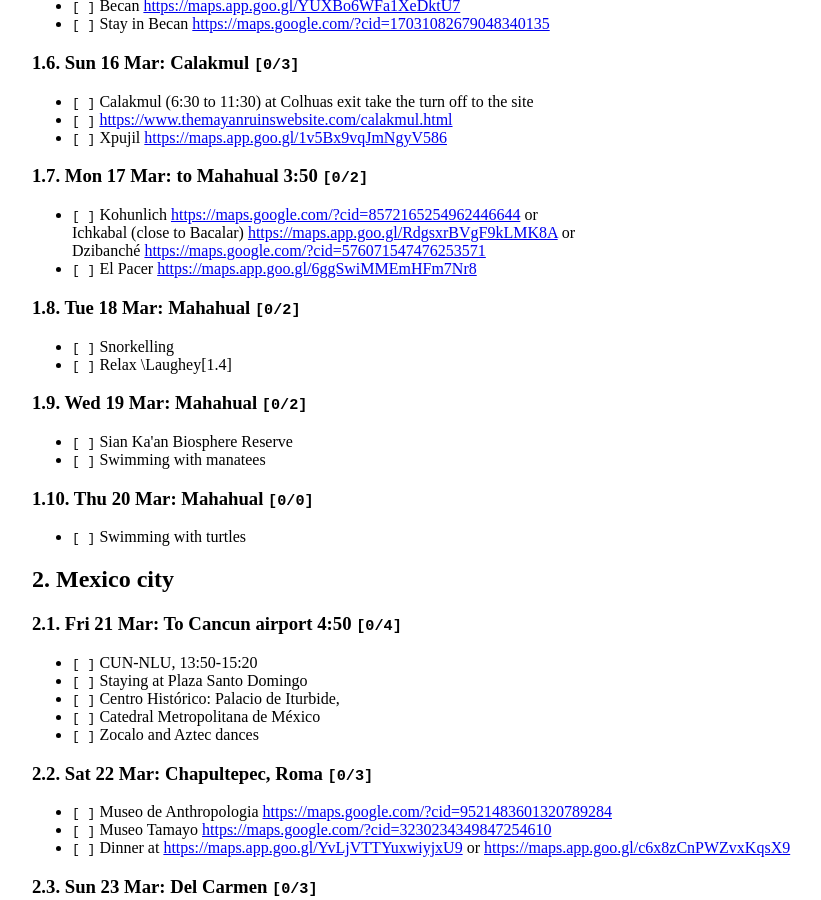
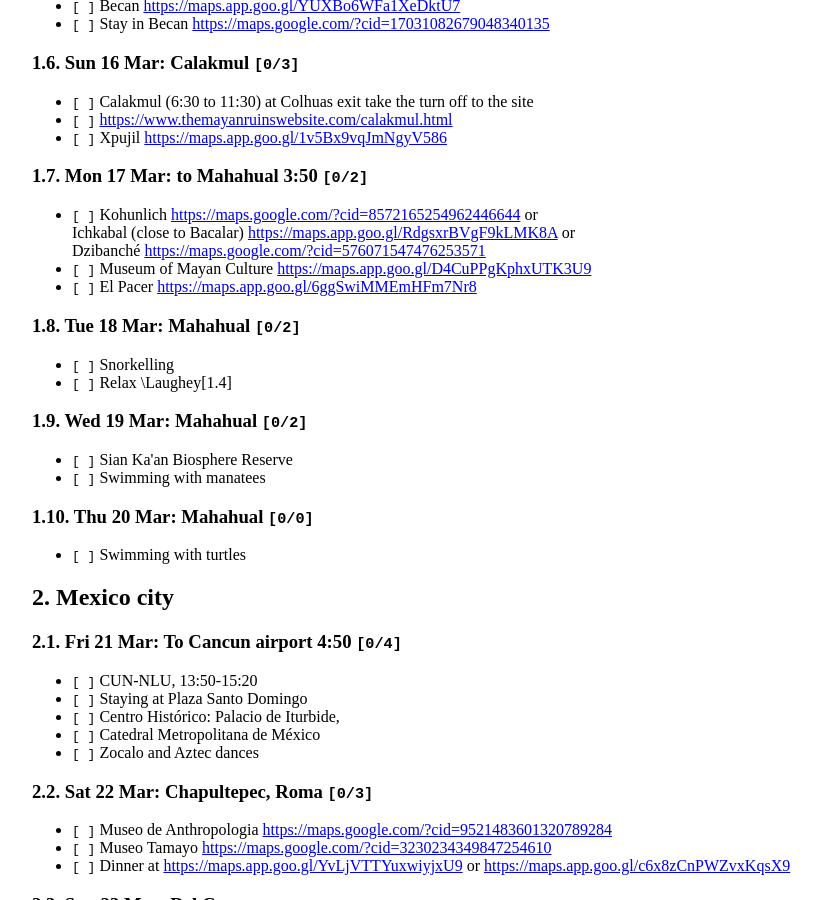
Before and after one commit to ssharoff/ssharoff.github.io, a Jekyll site: the page travel/mexico-plans.html, which Jekyll copies as it is, in a window 1280 px wide and 900 px high, scrolled down 852 px. Shown: the whole window, without its empty margins (128-949 px from the left). Built offline with Jekyll 4.4.1, drawn with Linux system fonts in a browser that asks for light colours; some of the changed text lies outside the part shown.

Commit message:
Maya museum in Chetumal

```diff
--- a/travel/mexico-plans.html
+++ b/travel/mexico-plans.html
@@ -3,7 +3,7 @@
 "http://www.w3.org/TR/xhtml1/DTD/xhtml1-strict.dtd">
 <html xmlns="http://www.w3.org/1999/xhtml" lang="en" xml:lang="en">
 <head>
-<!-- 2025-02-01 Sat 21:35 -->
+<!-- 2025-02-02 Sun 13:52 -->
 <meta http-equiv="Content-Type" content="text/html;charset=utf-8" />
 <meta name="viewport" content="width=device-width, initial-scale=1" />
 <title>&lrm;</title>
@@ -228,12 +228,12 @@
 <body>
 <div id="content" class="content">
 
-<div id="outline-container-org14608f9" class="outline-2">
-<h2 id="org14608f9"><span class="section-number-2">1.</span> Yucatan</h2>
+<div id="outline-container-org65e3cb9" class="outline-2">
+<h2 id="org65e3cb9"><span class="section-number-2">1.</span> Yucatan</h2>
 <div class="outline-text-2" id="text-1">
 </div>
-<div id="outline-container-orgef644a6" class="outline-3">
-<h3 id="orgef644a6"><span class="section-number-3">1.1.</span> Tue 11 Mar: Arrival to Cancun <code>[0/3]</code></h3>
+<div id="outline-container-org08fcb50" class="outline-3">
+<h3 id="org08fcb50"><span class="section-number-3">1.1.</span> Tue 11 Mar: Arrival to Cancun <code>[0/3]</code></h3>
 <div class="outline-text-3" id="text-1-1">
 <ul class="org-ul">
 <li class="off"><code>[&#xa0;]</code> Landing 16:55;</li>
@@ -243,8 +243,8 @@
 </div>
 </div>
 
-<div id="outline-container-orgfcba834" class="outline-3">
-<h3 id="orgfcba834"><span class="section-number-3">1.2.</span> Wed 12 Mar: to Valladolid 2:20 <code>[0/3]</code></h3>
+<div id="outline-container-orgde58810" class="outline-3">
+<h3 id="orgde58810"><span class="section-number-3">1.2.</span> Wed 12 Mar: to Valladolid 2:20 <code>[0/3]</code></h3>
 <div class="outline-text-3" id="text-1-2">
 <ul class="org-ul">
 <li class="off"><code>[&#xa0;]</code> Coba^? <a href="https://maps.google.com/?cid=14302297260168381406">https://maps.google.com/?cid=14302297260168381406</a> or<br />
@@ -258,8 +258,8 @@ Cenote Dzinup <a href="https://maps.app.goo.gl/92Zzc5UtwJiYHH588">https://maps.a
 </div>
 </div>
 
-<div id="outline-container-org1f902e7" class="outline-3">
-<h3 id="org1f902e7"><span class="section-number-3">1.3.</span> Thu 13 Mar: to Uxmal 2:40 <code>[1/6]</code></h3>
+<div id="outline-container-org8311d07" class="outline-3">
+<h3 id="org8311d07"><span class="section-number-3">1.3.</span> Thu 13 Mar: to Uxmal 2:40 <code>[1/6]</code></h3>
 <div class="outline-text-3" id="text-1-3">
 <ul class="org-ul">
 <li class="off"><code>[&#xa0;]</code> Chichen Itza <a href="https://maps.google.com/?cid=8943762525109439898">https://maps.google.com/?cid=8943762525109439898</a></li>
@@ -273,8 +273,8 @@ Merida Museo Regional de Antropología <a href="https://maps.google.com/?cid=532
 </div>
 </div>
 
-<div id="outline-container-orgc5d4d02" class="outline-3">
-<h3 id="orgc5d4d02"><span class="section-number-3">1.4.</span> Fri 14 Mar: to Campeche 2:20  <code>[1/6]</code></h3>
+<div id="outline-container-orgf4cc205" class="outline-3">
+<h3 id="orgf4cc205"><span class="section-number-3">1.4.</span> Fri 14 Mar: to Campeche 2:20  <code>[1/6]</code></h3>
 <div class="outline-text-3" id="text-1-4">
 <ul class="org-ul">
 <li class="off"><code>[&#xa0;]</code> <a href="https://en.wikivoyage.org/wiki/Ruta_Puuc">https://en.wikivoyage.org/wiki/Ruta_Puuc</a></li>
@@ -288,8 +288,8 @@ Merida Museo Regional de Antropología <a href="https://maps.google.com/?cid=532
 </div>
 </div>
 
-<div id="outline-container-orge69a83e" class="outline-3">
-<h3 id="orge69a83e"><span class="section-number-3">1.5.</span> Sat 15 Mar: to Calakmul 4:00 <code>[0/4]</code></h3>
+<div id="outline-container-org3e81816" class="outline-3">
+<h3 id="org3e81816"><span class="section-number-3">1.5.</span> Sat 15 Mar: to Calakmul 4:00 <code>[0/4]</code></h3>
 <div class="outline-text-3" id="text-1-5">
 <ul class="org-ul">
 <li class="off"><code>[&#xa0;]</code> Xmuch Garden <a href="https://maps.google.com/?cid=3533563304664637259">https://maps.google.com/?cid=3533563304664637259</a></li>
@@ -301,8 +301,8 @@ Merida Museo Regional de Antropología <a href="https://maps.google.com/?cid=532
 </div>
 </div>
 
-<div id="outline-container-org41fe6cd" class="outline-3">
-<h3 id="org41fe6cd"><span class="section-number-3">1.6.</span> Sun 16 Mar:  Calakmul <code>[0/3]</code></h3>
+<div id="outline-container-org697eb40" class="outline-3">
+<h3 id="org697eb40"><span class="section-number-3">1.6.</span> Sun 16 Mar:  Calakmul <code>[0/3]</code></h3>
 <div class="outline-text-3" id="text-1-6">
 <ul class="org-ul">
 <li class="off"><code>[&#xa0;]</code> Calakmul (6:30 to 11:30) at Colhuas exit take the turn off to the site</li>
@@ -312,20 +312,21 @@ Merida Museo Regional de Antropología <a href="https://maps.google.com/?cid=532
 </div>
 </div>
 
-<div id="outline-container-org4a01b50" class="outline-3">
-<h3 id="org4a01b50"><span class="section-number-3">1.7.</span> Mon 17 Mar: to Mahahual 3:50 <code>[0/2]</code></h3>
+<div id="outline-container-org2409c00" class="outline-3">
+<h3 id="org2409c00"><span class="section-number-3">1.7.</span> Mon 17 Mar: to Mahahual 3:50 <code>[0/2]</code></h3>
 <div class="outline-text-3" id="text-1-7">
 <ul class="org-ul">
 <li class="off"><code>[&#xa0;]</code> Kohunlich <a href="https://maps.google.com/?cid=8572165254962446644">https://maps.google.com/?cid=8572165254962446644</a> or <br />
 Ichkabal (close to Bacalar) <a href="https://maps.app.goo.gl/RdgsxrBVgF9kLMK8A">https://maps.app.goo.gl/RdgsxrBVgF9kLMK8A</a> or <br />
 Dzibanché <a href="https://maps.google.com/?cid=576071547476253571">https://maps.google.com/?cid=576071547476253571</a></li>
+<li class="off"><code>[&#xa0;]</code> Museum of Mayan Culture <a href="https://maps.app.goo.gl/D4CuPPgKphxUTK3U9">https://maps.app.goo.gl/D4CuPPgKphxUTK3U9</a></li>
 <li class="off"><code>[&#xa0;]</code> El Pacer <a href="https://maps.app.goo.gl/6ggSwiMMEmHFm7Nr8">https://maps.app.goo.gl/6ggSwiMMEmHFm7Nr8</a></li>
 </ul>
 </div>
 </div>
 
-<div id="outline-container-org40310f4" class="outline-3">
-<h3 id="org40310f4"><span class="section-number-3">1.8.</span> Tue 18 Mar: Mahahual <code>[0/2]</code></h3>
+<div id="outline-container-orgb8914c6" class="outline-3">
+<h3 id="orgb8914c6"><span class="section-number-3">1.8.</span> Tue 18 Mar: Mahahual <code>[0/2]</code></h3>
 <div class="outline-text-3" id="text-1-8">
 <ul class="org-ul">
 <li class="off"><code>[&#xa0;]</code> Snorkelling</li>
@@ -334,8 +335,8 @@ Dzibanché <a href="https://maps.google.com/?cid=576071547476253571">https://map
 </div>
 </div>
 
-<div id="outline-container-org2fabdc9" class="outline-3">
-<h3 id="org2fabdc9"><span class="section-number-3">1.9.</span> Wed 19 Mar: Mahahual <code>[0/2]</code></h3>
+<div id="outline-container-org1d89bf0" class="outline-3">
+<h3 id="org1d89bf0"><span class="section-number-3">1.9.</span> Wed 19 Mar: Mahahual <code>[0/2]</code></h3>
 <div class="outline-text-3" id="text-1-9">
 <ul class="org-ul">
 <li class="off"><code>[&#xa0;]</code> Sian Ka'an Biosphere Reserve</li>
@@ -344,8 +345,8 @@ Dzibanché <a href="https://maps.google.com/?cid=576071547476253571">https://map
 </div>
 </div>
 
-<div id="outline-container-org2497435" class="outline-3">
-<h3 id="org2497435"><span class="section-number-3">1.10.</span> Thu 20 Mar: Mahahual <code>[0/0]</code></h3>
+<div id="outline-container-org6351281" class="outline-3">
+<h3 id="org6351281"><span class="section-number-3">1.10.</span> Thu 20 Mar: Mahahual <code>[0/0]</code></h3>
 <div class="outline-text-3" id="text-1-10">
 <ul class="org-ul">
 <li class="off"><code>[&#xa0;]</code> Swimming with turtles</li>
@@ -354,12 +355,12 @@ Dzibanché <a href="https://maps.google.com/?cid=576071547476253571">https://map
 </div>
 </div>
 
-<div id="outline-container-org541f06c" class="outline-2">
-<h2 id="org541f06c"><span class="section-number-2">2.</span> Mexico city</h2>
+<div id="outline-container-orgb4da3c0" class="outline-2">
+<h2 id="orgb4da3c0"><span class="section-number-2">2.</span> Mexico city</h2>
 <div class="outline-text-2" id="text-2">
 </div>
-<div id="outline-container-org1e00455" class="outline-3">
-<h3 id="org1e00455"><span class="section-number-3">2.1.</span> Fri 21 Mar: To Cancun airport 4:50 <code>[0/4]</code></h3>
+<div id="outline-container-orgc769e5d" class="outline-3">
+<h3 id="orgc769e5d"><span class="section-number-3">2.1.</span> Fri 21 Mar: To Cancun airport 4:50 <code>[0/4]</code></h3>
 <div class="outline-text-3" id="text-2-1">
 <ul class="org-ul">
 <li class="off"><code>[&#xa0;]</code> CUN-NLU, 13:50-15:20</li>
@@ -371,8 +372,8 @@ Dzibanché <a href="https://maps.google.com/?cid=576071547476253571">https://map
 </div>
 </div>
 
-<div id="outline-container-org70ef49a" class="outline-3">
-<h3 id="org70ef49a"><span class="section-number-3">2.2.</span> Sat 22 Mar: Chapultepec, Roma <code>[0/3]</code></h3>
+<div id="outline-container-orgd8f5f0e" class="outline-3">
+<h3 id="orgd8f5f0e"><span class="section-number-3">2.2.</span> Sat 22 Mar: Chapultepec, Roma <code>[0/3]</code></h3>
 <div class="outline-text-3" id="text-2-2">
 <ul class="org-ul">
 <li class="off"><code>[&#xa0;]</code> Museo de Anthropologia <a href="https://maps.google.com/?cid=9521483601320789284">https://maps.google.com/?cid=9521483601320789284</a></li>
@@ -382,8 +383,8 @@ Dzibanché <a href="https://maps.google.com/?cid=576071547476253571">https://map
 </div>
 </div>
 
-<div id="outline-container-orga3c3bdc" class="outline-3">
-<h3 id="orga3c3bdc"><span class="section-number-3">2.3.</span> Sun 23 Mar: Del Carmen <code>[0/3]</code></h3>
+<div id="outline-container-org8e4337d" class="outline-3">
+<h3 id="org8e4337d"><span class="section-number-3">2.3.</span> Sun 23 Mar: Del Carmen <code>[0/3]</code></h3>
 <div class="outline-text-3" id="text-2-3">
 <ul class="org-ul">
 <li class="off"><code>[&#xa0;]</code> Frida Kahlo <a href="https://maps.google.com/?cid=7062107075614930081">https://maps.google.com/?cid=7062107075614930081</a></li>
@@ -393,8 +394,8 @@ Dzibanché <a href="https://maps.google.com/?cid=576071547476253571">https://map
 </div>
 </div>
 
-<div id="outline-container-org7bcfb34" class="outline-3">
-<h3 id="org7bcfb34"><span class="section-number-3">2.4.</span> Mon 24 Mar:  <code>[0/4]</code></h3>
+<div id="outline-container-orga999e16" class="outline-3">
+<h3 id="orga999e16"><span class="section-number-3">2.4.</span> Mon 24 Mar:  <code>[0/4]</code></h3>
 <div class="outline-text-3" id="text-2-4">
 <ul class="org-ul">
 <li class="off"><code>[&#xa0;]</code> Zona Arquelógica Tlatelolco (Tlatelolco Archaeological Site) (entrance is on Lázaro Cárdenas) <a href="https://maps.google.com/?cid=1701952053221864427">https://maps.google.com/?cid=1701952053221864427</a></li>
@@ -406,8 +407,8 @@ Dzibanché <a href="https://maps.google.com/?cid=576071547476253571">https://map
 </div>
 </div>
 
-<div id="outline-container-orgcc47bd3" class="outline-3">
-<h3 id="orgcc47bd3"><span class="section-number-3">2.5.</span> Tue 25 Mar: <code>[0/3]</code></h3>
+<div id="outline-container-org07cb76b" class="outline-3">
+<h3 id="org07cb76b"><span class="section-number-3">2.5.</span> Tue 25 Mar: <code>[0/3]</code></h3>
 <div class="outline-text-3" id="text-2-5">
 <ul class="org-ul">
 <li class="off"><code>[&#xa0;]</code> ^? Museo Soumaya <a href="https://maps.google.com/?cid=10624803107852467379">https://maps.google.com/?cid=10624803107852467379</a></li>
@@ -417,7 +418,7 @@ Dzibanché <a href="https://maps.google.com/?cid=576071547476253571">https://map
 </div>
 
 <ol class="org-ol">
-<li><a id="orga5fef69"></a>Possible day away<br />
+<li><a id="org1690a78"></a>Possible day away<br />
 <div class="outline-text-4" id="text-2-5-1">
 <ul class="org-ul">
 <li class="off"><code>[&#xa0;]</code> Puebla: Cacaxtla or Cholula</li>
@@ -429,8 +430,8 @@ Dzibanché <a href="https://maps.google.com/?cid=576071547476253571">https://map
 </ol>
 </div>
 
-<div id="outline-container-org04aae09" class="outline-3">
-<h3 id="org04aae09"><span class="section-number-3">2.6.</span> Wed 26 Mar: Flight to Cancun <code>[0/3]</code></h3>
+<div id="outline-container-org741cb2f" class="outline-3">
+<h3 id="org741cb2f"><span class="section-number-3">2.6.</span> Wed 26 Mar: Flight to Cancun <code>[0/3]</code></h3>
 <div class="outline-text-3" id="text-2-6">
 <ul class="org-ul">
 <li class="off"><code>[&#xa0;]</code> MEX-CUN, 09:55-13:30</li>
@@ -441,12 +442,12 @@ Dzibanché <a href="https://maps.google.com/?cid=576071547476253571">https://map
 </div>
 </div>
 
-<div id="outline-container-orge6fbe6b" class="outline-2">
-<h2 id="orge6fbe6b"><span class="section-number-2">3.</span> Food</h2>
+<div id="outline-container-org252f686" class="outline-2">
+<h2 id="org252f686"><span class="section-number-2">3.</span> Food</h2>
 <div class="outline-text-2" id="text-3">
 </div>
-<div id="outline-container-orgdfb122c" class="outline-3">
-<h3 id="orgdfb122c"><span class="section-number-3">3.1.</span> Mexican food <code>[0/9]</code></h3>
+<div id="outline-container-orgc49b76b" class="outline-3">
+<h3 id="orgc49b76b"><span class="section-number-3">3.1.</span> Mexican food <code>[0/9]</code></h3>
 <div class="outline-text-3" id="text-3-1">
 <ul class="org-ul">
 <li class="off"><code>[&#xa0;]</code> Carne asada &#x2013; thin-cut marinated beef steak</li>
@@ -465,7 +466,7 @@ Dzibanché <a href="https://maps.google.com/?cid=576071547476253571">https://map
 </div>
 </div>
 <div id="postamble" class="status">
-<p class="date">Created: 2025-02-01 Sat 21:35</p>
+<p class="date">Created: 2025-02-02 Sun 13:52</p>
 <p class="validation"><a href="https://validator.w3.org/check?uri=referer">Validate</a></p>
 </div>
 </body>
--- a/travel/mexico-plans.org
+++ b/travel/mexico-plans.org
@@ -57,6 +57,7 @@
  + [ ] Kohunlich https://maps.google.com/?cid=8572165254962446644 or \\
        Ichkabal (close to Bacalar) https://maps.app.goo.gl/RdgsxrBVgF9kLMK8A or \\
        Dzibanché https://maps.google.com/?cid=576071547476253571
+ + [ ] Museum of Mayan Culture https://maps.app.goo.gl/D4CuPPgKphxUTK3U9
  + [ ] El Pacer https://maps.app.goo.gl/6ggSwiMMEmHFm7Nr8
 
 ** Tue 18 Mar: Mahahual [0/2]
```
Also changed, not shown: 1 other file.
